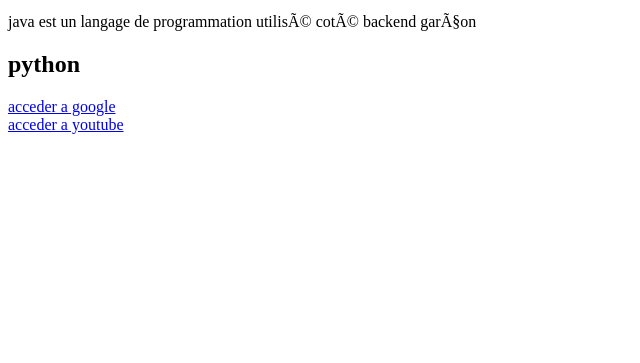
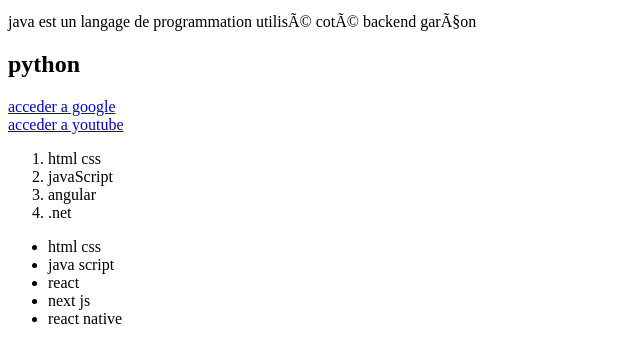
Before and after one commit to SoniaAdda/HtmlCss, a plain HTML site: page Index.html in a window 1280 px wide. Shown: the part 101-464 px from the top of the page, without its empty margins (0-640 px from the left). Drawn offline with Linux system fonts and the light colour scheme.

Commit message:
add list

```diff
--- a/Index.html
+++ b/Index.html
@@ -15,6 +15,20 @@
     <!-- target .. pour afficher le lien dans un nouvel onglet -->
     <!-- a c'est pour le lien  -->
     <!-- href pour parametre -->
+    <ol>
+        <li> html css </li>
+        <li> javaScript</li>
+        <li>angular</li>
+        <li>.net</li>
+
+    </ol>
+    <ul>
+        <li>html css</li>
+        <li>java script</li>
+        <li>react</li>
+        <li>next js</li>
+        <li>react native</li>
+    </ul>
 
 
 </body>
```
Lines whose indentation alone changed are shown as unchanged.
